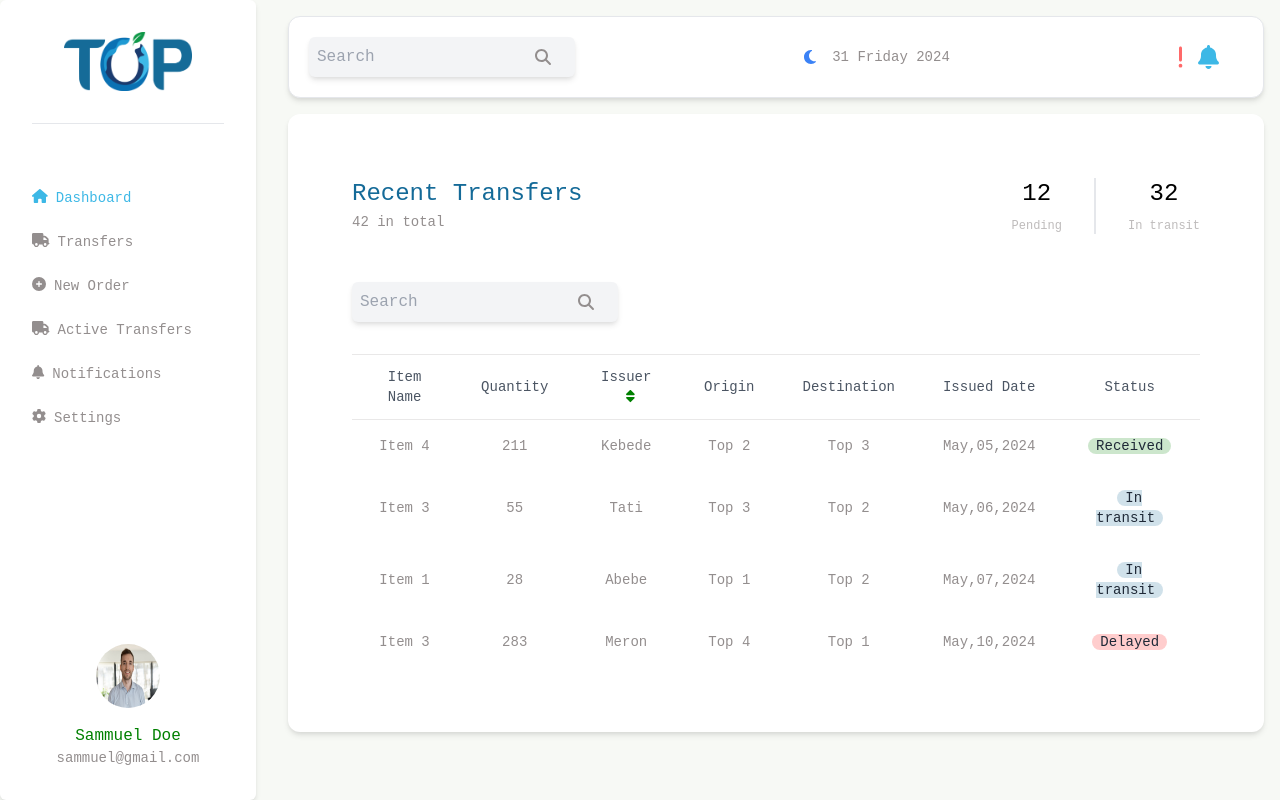
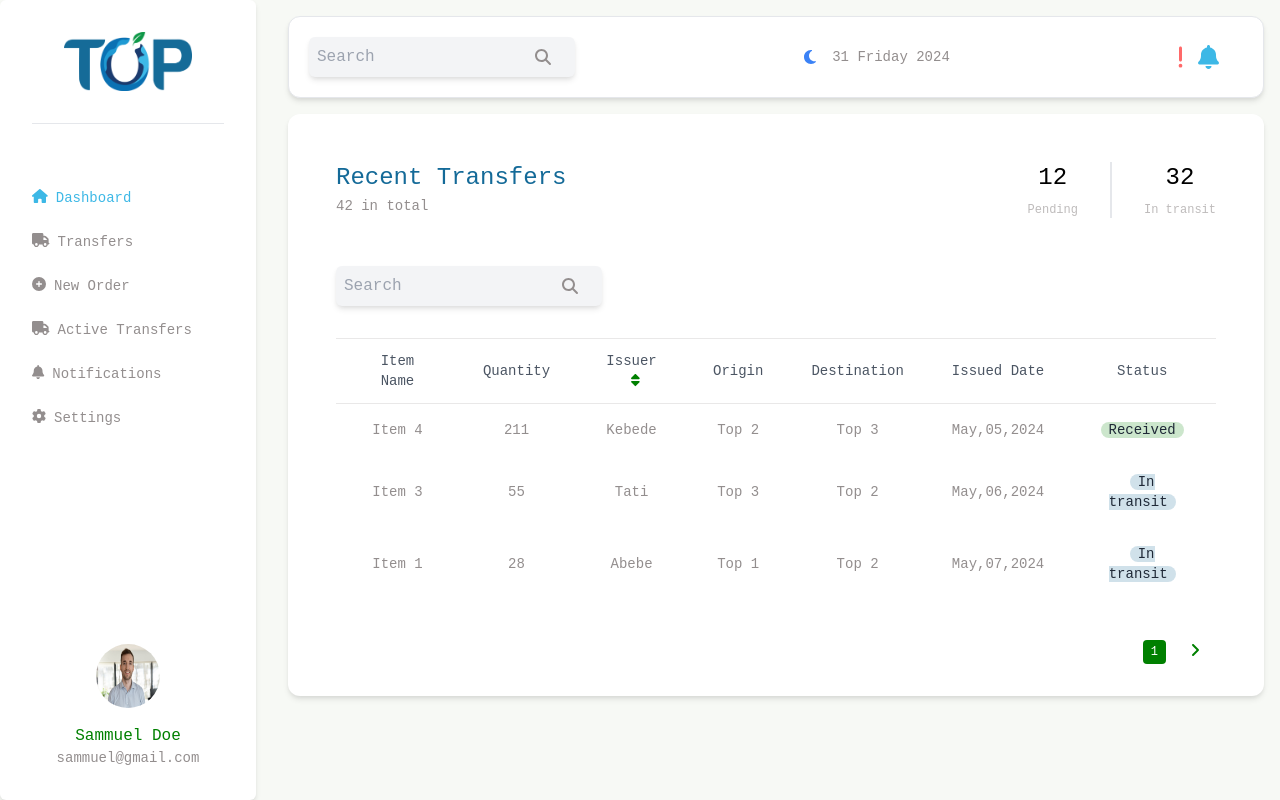
Before and after one commit to yetemegn-telaye/Top-Assset-Tracker, a React (Create React App) app: page /dashboard in a window 1280 px wide. Built offline with nearby package versions, Linux system fonts and the light colour scheme; the HTML template or start-up script is replaced by a standard one.

Commit message:
Added pagination

```diff
--- a/src/components/common/Table/DataTable.tsx
+++ b/src/components/common/Table/DataTable.tsx
@@ -1,8 +1,9 @@
-import React from 'react';
+import React, { useMemo, useState } from 'react';
 import { useTable, useSortBy, Column } from 'react-table';
 import Badge from '../Badge';
 import { FontAwesomeIcon } from '@fortawesome/react-fontawesome';
 import { faSort, faSortAsc, faSortDesc } from '@fortawesome/free-solid-svg-icons';
+import Pagination from './Pagination';
 
 interface TableProps<T extends object> {
   columns: Column<T>[];
@@ -10,6 +11,21 @@ interface TableProps<T extends object> {
 }
 
 const DataTable = <T extends object>({ columns, data }: TableProps<T>) => {
+
+  const [currentPage, setCurrentPage] = useState(1);
+  const [itemsPerPage, setItemsPerPage] = useState(3);
+  const totalPages = Math.ceil(data.length / itemsPerPage);
+
+  const changePage = (newPage: number) => {
+    if (newPage > 0 && newPage <= totalPages) {
+      setCurrentPage(newPage);
+    }
+  };
+
+const paginatedData = useMemo(() => {
+  return data.slice((currentPage - 1) * itemsPerPage, currentPage * itemsPerPage);
+}, [currentPage, itemsPerPage, data]);
+
   const {
     getTableProps,
     getTableBodyProps,
@@ -19,10 +35,11 @@ const DataTable = <T extends object>({ columns, data }: TableProps<T>) => {
   } = useTable<T>(
     {
       columns,
-      data,
+      data: paginatedData,
     },
     useSortBy // Add the useSortBy hook
   );
+
 
   return (
     <div className="overflow-x-auto">
@@ -76,7 +93,8 @@ const DataTable = <T extends object>({ columns, data }: TableProps<T>) => {
           })}
         </tbody>
       </table>
-    </div>
+      <Pagination  currentPage={currentPage} totalPages={totalPages} onPageChange={changePage} />
+      </div>
   );
 };
 
--- a/src/components/common/Table/Pagination.tsx
+++ b/src/components/common/Table/Pagination.tsx
@@ -1 +1,36 @@
-export{}
+import { faAngleLeft, faAngleRight, faAnglesLeft, faArrowRight } from "@fortawesome/free-solid-svg-icons";
+import { FontAwesomeIcon } from "@fortawesome/react-fontawesome";
+
+interface PaginationProps {
+    currentPage: number;
+    totalPages: number;
+    onPageChange: (page: number) => void;
+  }
+
+const Pagination :React.FC<PaginationProps> = ({ currentPage, totalPages, onPageChange }) => {
+    return (
+        <div className="flex items-center gap-2 justify-end mt-8">
+        {currentPage > 1 && (
+            <>
+        <button
+          onClick={() => onPageChange(currentPage - 1)}
+          disabled={currentPage === 1}
+          className="text-secondary px-4 py-2 rounded-lg"
+        >
+          <FontAwesomeIcon icon={faAngleLeft} />
+        </button>
+        <span className="text-secondary text-xs border border-secondary rounded p-1 px-2" >{currentPage-1}</span>
+        </>
+      )}
+        <span className="text-white text-xs bg-secondary rounded p-1 px-2">{currentPage}</span>
+        <button
+          onClick={() => onPageChange(currentPage + 1)}
+          disabled={currentPage === totalPages}
+          className="text-secondary px-4 py-2 rounded-lg"
+        >
+            <FontAwesomeIcon icon={faAngleRight} className="font-light" />
+        </button>
+        </div>
+    );
+    }
+export default Pagination;
--- a/src/features/dashboard/Dashboard.tsx
+++ b/src/features/dashboard/Dashboard.tsx
@@ -90,7 +90,7 @@ const Dashboard = () => {
       },[searchTerm]);
     return (
         <Layout>
-            <div className="bg-background-paper rounded-xl shadow-md p-16">
+            <div className="bg-background-paper rounded-xl shadow-md p-12 pb-6">
                 <div className="flex item-center justify-between mb-6 pb-6">
                     <div>
                     <h1 className="text-2xl text-primary">Recent Transfers</h1>
```
